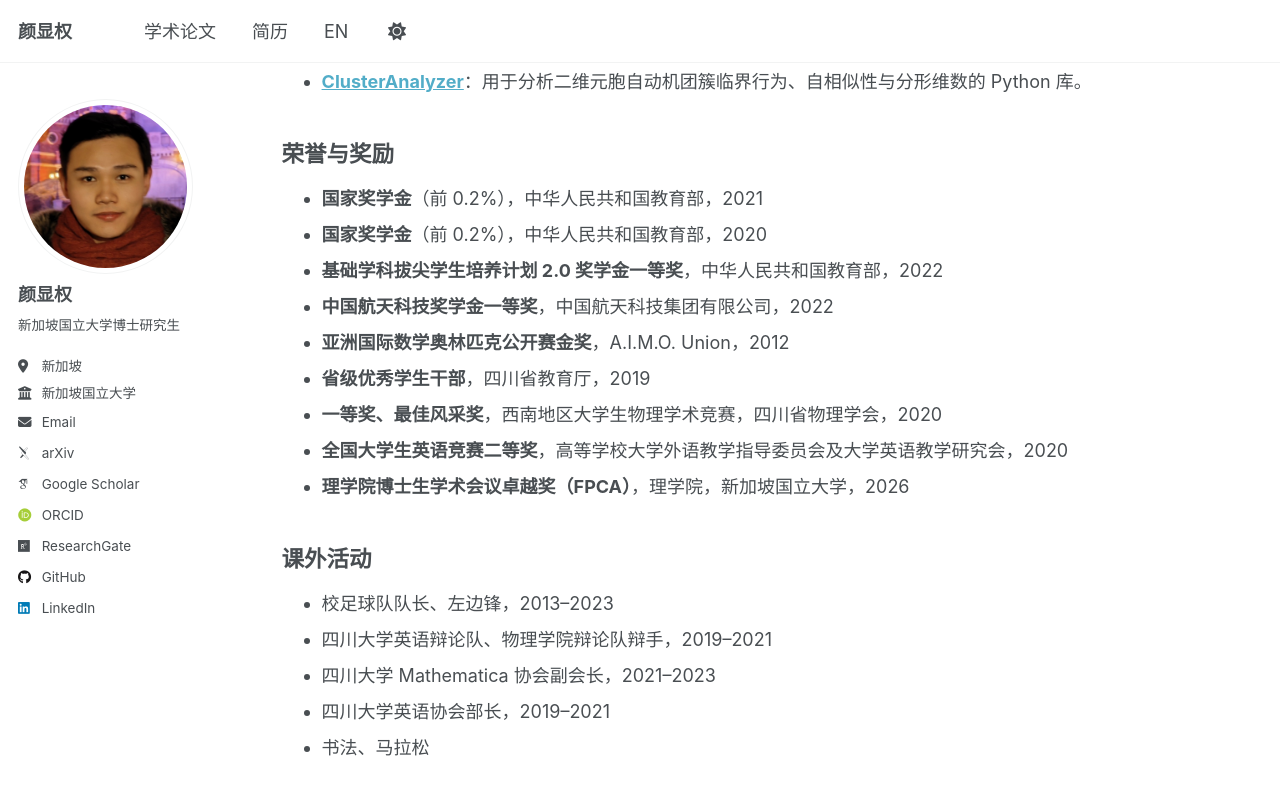
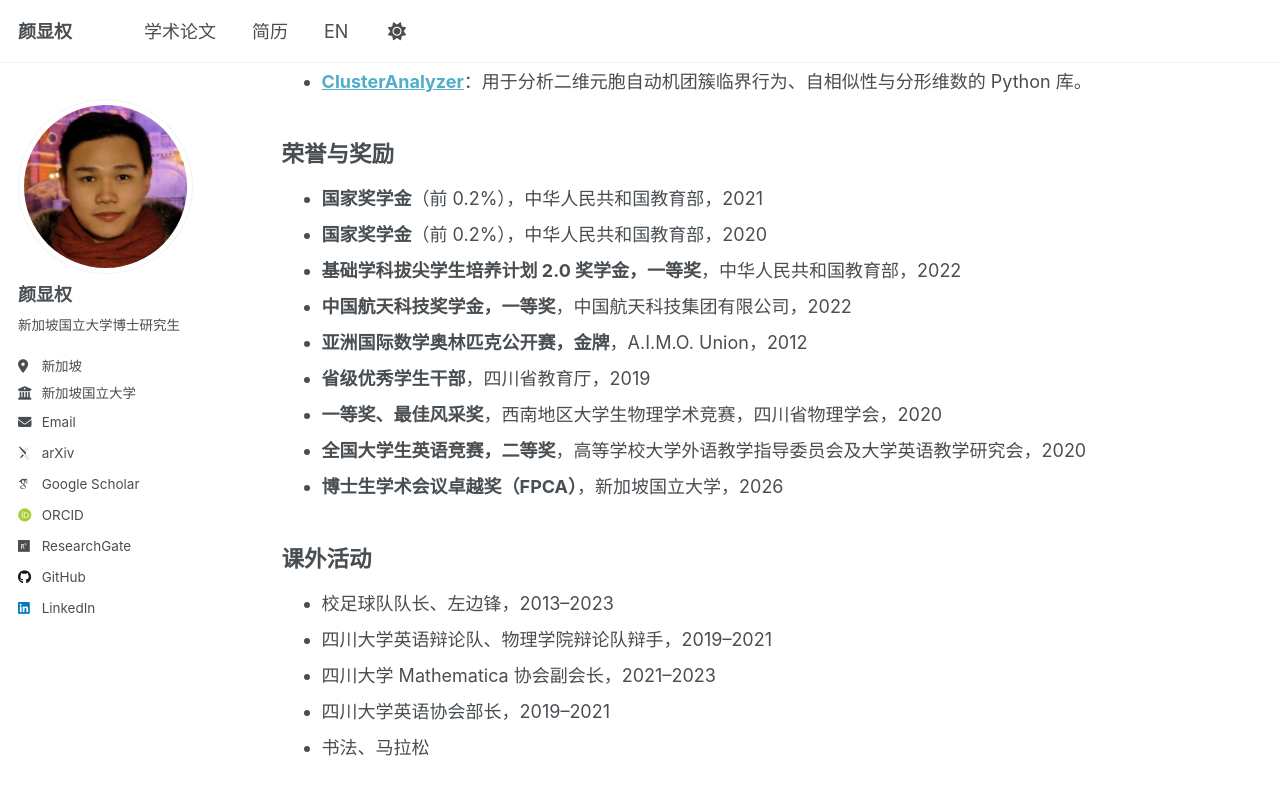
Before and after one commit to sarinstein-yan/sarinstein-yan.github.io, a Jekyll site: the page built from _pages/zh/cv.md, in a window 1280 px wide and 900 px high, scrolled down 4069 px. Shown: the top 795 px of the window. Built offline with Jekyll 4.4.1, drawn with Linux system fonts in a browser that asks for light colours; some web fonts are replaced.

Commit message:
Refine award wording in Chinese homepage CV

```diff
--- a/_pages/zh/cv.md
+++ b/_pages/zh/cv.md
@@ -53,13 +53,13 @@ author_profile: true
 
 - **国家奖学金**（前 0.2%），中华人民共和国教育部，2021
 - **国家奖学金**（前 0.2%），中华人民共和国教育部，2020
-- **基础学科拔尖学生培养计划 2.0 奖学金一等奖**，中华人民共和国教育部，2022
-- **中国航天科技奖学金一等奖**，中国航天科技集团有限公司，2022
-- **亚洲国际数学奥林匹克公开赛金奖**，A.I.M.O. Union，2012
+- **基础学科拔尖学生培养计划 2.0 奖学金，一等奖**，中华人民共和国教育部，2022
+- **中国航天科技奖学金，一等奖**，中国航天科技集团有限公司，2022
+- **亚洲国际数学奥林匹克公开赛，金牌**，A.I.M.O. Union，2012
 - **省级优秀学生干部**，四川省教育厅，2019
 - **一等奖、最佳风采奖**，西南地区大学生物理学术竞赛，四川省物理学会，2020
-- **全国大学生英语竞赛二等奖**，高等学校大学外语教学指导委员会及大学英语教学研究会，2020
-- **理学院博士生学术会议卓越奖（FPCA）**，理学院，新加坡国立大学，2026
+- **全国大学生英语竞赛，二等奖**，高等学校大学外语教学指导委员会及大学英语教学研究会，2020
+- **博士生学术会议卓越奖（FPCA）**，新加坡国立大学，2026
 
 ## 课外活动
 
```
